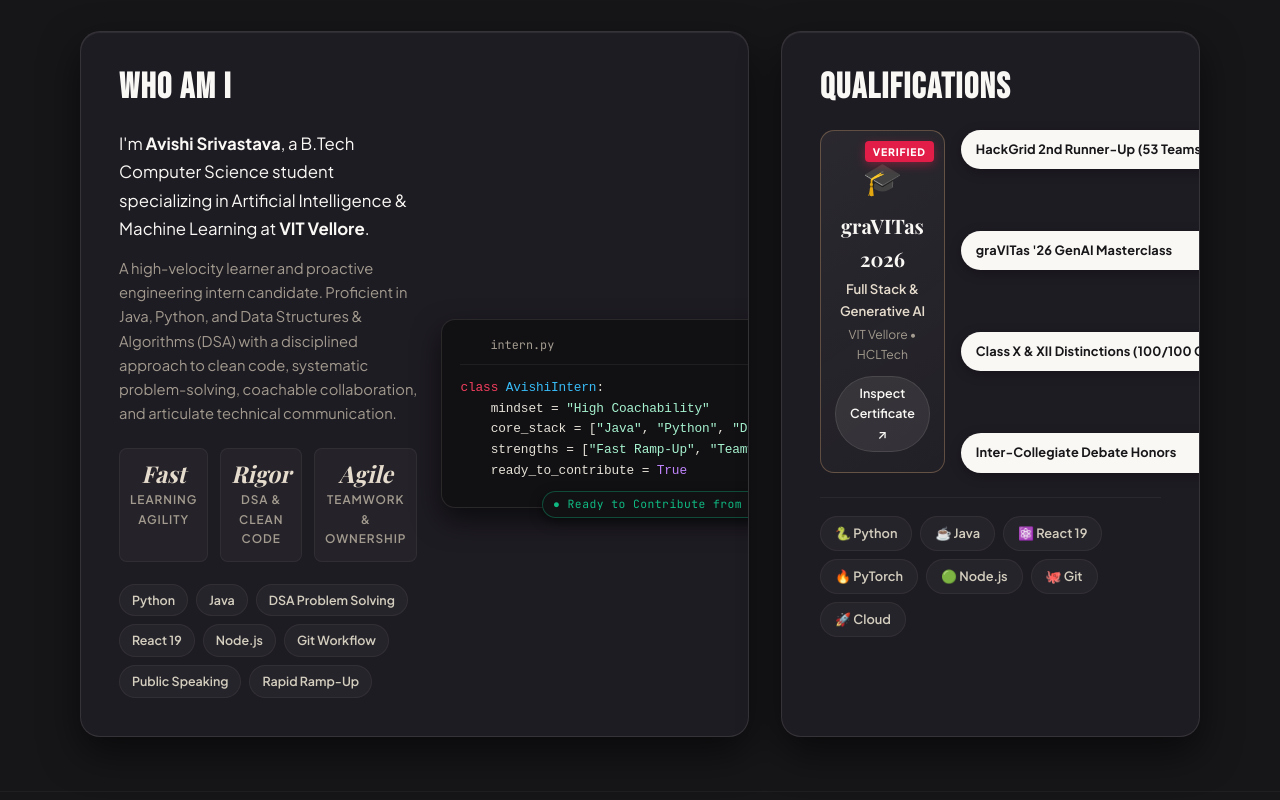
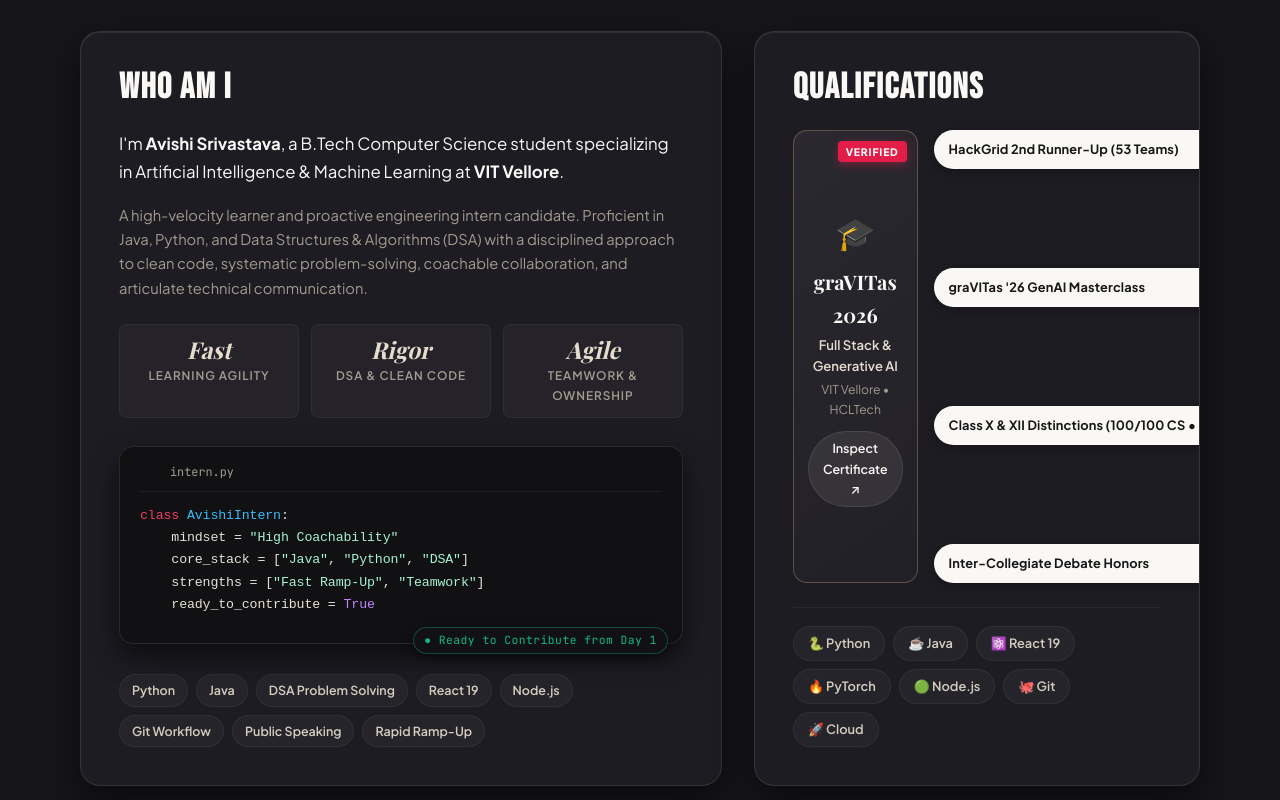
Before and after one commit to avishisrivastava8127-web/avishi_portfolio, a website: page index.html in a window 1280 px wide. Shown: the part 860-1660 px from the top of the page. Drawn offline with nearby package versions, Linux system fonts and the light colour scheme; a web font is replaced by a local one.

Commit message:
fix(layout): adjust AvishiIntern code box position for full visibility

```diff
--- a/css/style.css
+++ b/css/style.css
@@ -981,7 +981,7 @@ button, input, textarea, select {
 
 .bento-grid-2col {
   display: grid;
-  grid-template-columns: 1.23fr 0.77fr;
+  grid-template-columns: 1.18fr 0.82fr;
   gap: clamp(20px, 2.5vw, 32px);
   align-items: stretch;
 }
@@ -1019,32 +1019,33 @@ button, input, textarea, select {
 /* --------------------------------------------------------------------------
    WHO AM I BENTO CARD
    -------------------------------------------------------------------------- */
+.bento-who-content,
 .bento-who-split {
-  display: grid;
-  grid-template-columns: 1fr 1.05fr;
-  gap: 24px;
-  align-items: center;
+  display: flex;
+  flex-direction: column;
+  gap: 16px;
+  width: 100%;
 }
 
 .bento-lead-text {
   font-size: 1.05rem;
   color: var(--text-main);
   line-height: 1.7;
-  margin-bottom: 12px;
+  margin-bottom: 0px;
 }
 
 .bento-sub-text {
   font-size: 0.92rem;
   color: var(--text-muted);
   line-height: 1.65;
-  margin-bottom: 22px;
+  margin-bottom: 4px;
 }
 
 .bento-stat-strip {
   display: grid;
   grid-template-columns: repeat(3, 1fr);
   gap: 12px;
-  margin-bottom: 22px;
+  margin: 4px 0 8px;
 }
 
 .bento-stat-box {
@@ -1079,6 +1080,7 @@ button, input, textarea, select {
   display: flex;
   flex-wrap: wrap;
   gap: 8px;
+  margin-top: 6px;
 }
 
 .brand-chip {
@@ -1093,17 +1095,20 @@ button, input, textarea, select {
 
 .bento-who-badge-wrapper {
   display: flex;
-  justify-content: center;
+  justify-content: flex-start;
+  width: 100%;
+  margin: 4px 0 8px;
 }
 
 .editorial-code-box {
   background: #111013;
   border: 1px solid var(--border-bento);
   border-radius: var(--radius-md);
-  padding: 16px 18px 26px;
+  padding: 16px 20px 28px;
   position: relative;
   box-shadow: 0 12px 28px rgba(0, 0, 0, 0.6);
   width: 100%;
+  box-sizing: border-box;
 }
 
 .code-box-header {
@@ -1125,8 +1130,8 @@ button, input, textarea, select {
 .code-pre {
   margin: 0;
   font-family: var(--font-mono);
-  font-size: 0.80rem;
-  line-height: 1.55;
+  font-size: 0.83rem;
+  line-height: 1.6;
   color: #E6E2D8;
   letter-spacing: -0.01em;
   white-space: pre;
@@ -1164,12 +1169,18 @@ button, input, textarea, select {
 /* --------------------------------------------------------------------------
    QUALIFICATIONS BENTO CARD
    -------------------------------------------------------------------------- */
+.bento-qual-card {
+  display: flex;
+  flex-direction: column;
+}
+
 .qual-content-split {
   display: grid;
-  grid-template-columns: 0.88fr 1.12fr;
+  grid-template-columns: 0.85fr 1.15fr;
   gap: 16px;
   align-items: stretch;
   margin-bottom: 24px;
+  flex: 1;
 }
 
 .cert-preview-card {
@@ -1368,6 +1379,7 @@ button, input, textarea, select {
 }
 
 .qual-tools-footer {
+  margin-top: auto;
   display: flex;
   flex-wrap: wrap;
   gap: 8px;
@@ -2936,6 +2948,9 @@ button, input, textarea, select {
   .launchpad-grid {
     grid-template-columns: repeat(2, 1fr);
   }
+  .bento-grid-2col {
+    grid-template-columns: 1fr;
+  }
 }
 
 @media (max-width: 1100px) {
--- a/index.html
+++ b/index.html
@@ -166,8 +166,7 @@
             <div class="bento-card-header">
               <h2 class="bento-title">WHO AM I</h2>
             </div>
-            <div class="bento-who-split">
-              <div class="bento-who-body">
+            <div class="bento-who-content">
               <p class="bento-lead-text">
                 I'm <strong>Avishi Srivastava</strong>, a B.Tech Computer Science student specializing in Artificial Intelligence &amp; Machine Learning at <strong>VIT Vellore</strong>.
               </p>
@@ -191,20 +190,7 @@
                 </div>
               </div>
 
-                <!-- Ecosystem Brands / Logos Bar -->
-                <div class="bento-brands-row">
-                  <span class="brand-chip">Python</span>
-                  <span class="brand-chip">Java</span>
-                  <span class="brand-chip">DSA Problem Solving</span>
-                  <span class="brand-chip">React 19</span>
-                  <span class="brand-chip">Node.js</span>
-                  <span class="brand-chip">Git Workflow</span>
-                  <span class="brand-chip">Public Speaking</span>
-                  <span class="brand-chip">Rapid Ramp-Up</span>
-                </div>
-              </div>
-
-              <!-- Right: Editorial Code Snippet / Framed Badge -->
+              <!-- Editorial Code Snippet: Full Code of class AvishiIntern -->
               <div class="bento-who-badge-wrapper">
                 <div class="editorial-code-box">
                   <div class="code-box-header">
@@ -220,6 +206,18 @@
                     <span class="code-status-pill">● Ready to Contribute from Day 1</span>
                   </div>
                 </div>
+              </div>
+
+              <!-- Ecosystem Brands / Logos Bar -->
+              <div class="bento-brands-row">
+                <span class="brand-chip">Python</span>
+                <span class="brand-chip">Java</span>
+                <span class="brand-chip">DSA Problem Solving</span>
+                <span class="brand-chip">React 19</span>
+                <span class="brand-chip">Node.js</span>
+                <span class="brand-chip">Git Workflow</span>
+                <span class="brand-chip">Public Speaking</span>
+                <span class="brand-chip">Rapid Ramp-Up</span>
               </div>
             </div>
           </div>
```
Lines whose indentation alone changed are shown as unchanged.
